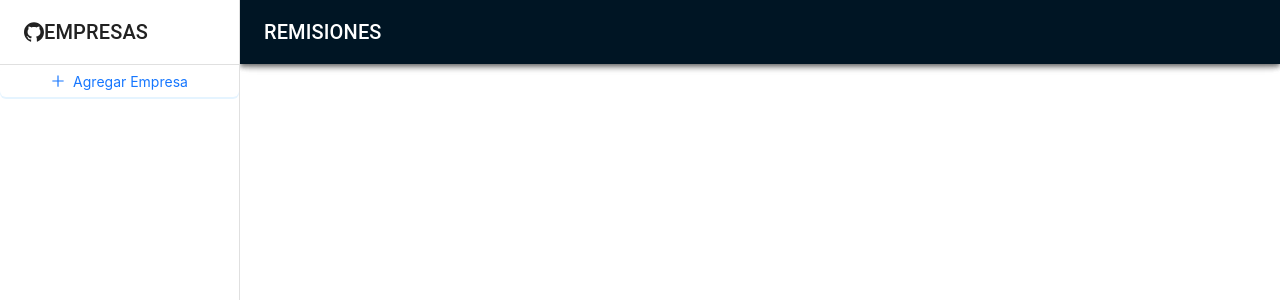
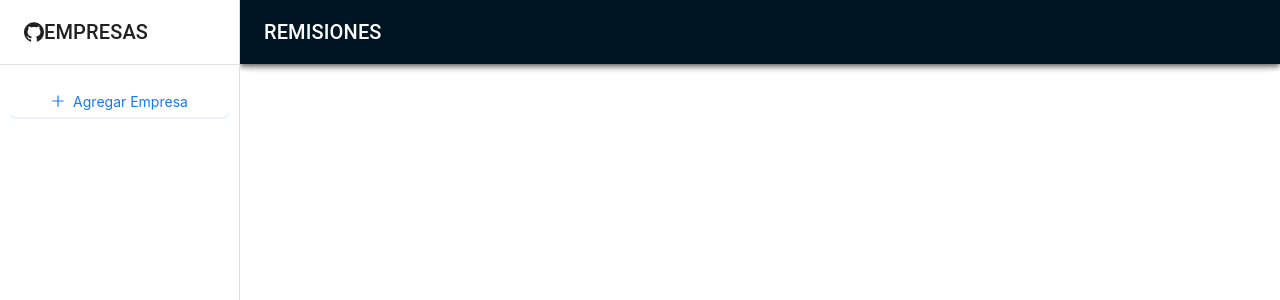
Before and after one commit to itdesarrollo2000/FormatosContaduria, a React (Vite) app: page /auth/home in a window 1280 px wide. Shown: the top 300 px of the page. Built offline with nearby package versions, Linux system fonts and the light colour scheme.

Commit message:
boton agregar

```diff
--- a/src/components/SideBar.jsx
+++ b/src/components/SideBar.jsx
@@ -20,15 +20,19 @@ function SideBar({ drawerWidth = 240 }) {
           },
         }}
       >
-        <Toolbar >
-          <Typography variant="h6" noWrap component="div" >
-          <GithubOutlined />
+        <Toolbar>
+          <Typography variant="h6" noWrap component="div">
+            <GithubOutlined />
             EMPRESAS
           </Typography>
         </Toolbar>
         <Divider />
-        <Button variant="contained" color="primary" >
-        <PlusOutlined />
+        <Button
+          variant="contained"
+          color="primary"
+          style={{ top: 10, margin: 10 }}
+          >
+          <PlusOutlined />
           Agregar Empresa
         </Button>
       </Drawer>
```
